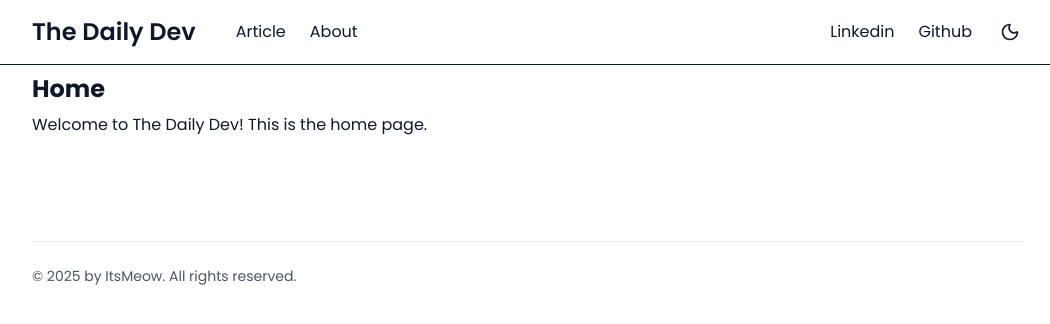
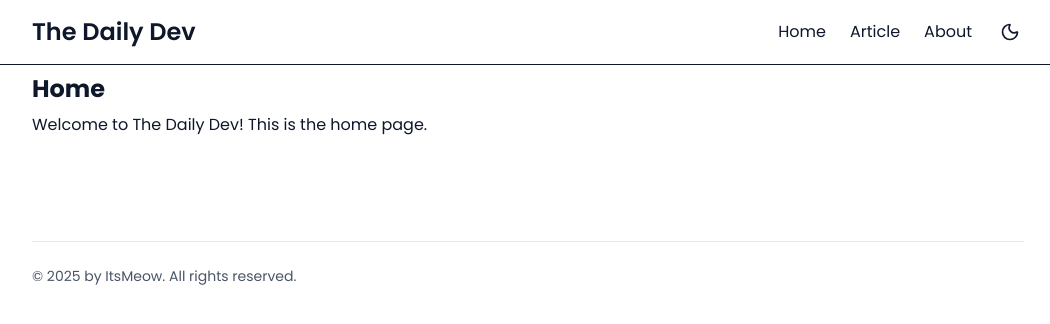
Before and after one commit to azrilpramudia/my-personal-blog, a React (Vite) app: page / in a window 1280 px wide. Shown: the top 324 px of the page, without its empty margins (112-1162 px from the left). Built offline with nearby package versions, Linux system fonts and the light colour scheme.

Commit message:
chore: rename list item in navbar

```diff
--- a/src/components/Layout/Navbar.jsx
+++ b/src/components/Layout/Navbar.jsx
@@ -47,9 +47,26 @@ const Navbar = () => {
           <Link to="/" className="text-2xl font-semibold">
             The Daily Dev
           </Link>
+        </div>
 
-          {/* Desktop Nav */}
+        {/* Right */}
+        <div className="flex items-center gap-6">
           <div className="hidden md:flex items-center gap-6">
+            <Link
+              to="/"
+              className="
+                relative inline-block
+                hover:text-[var(--nav-text-current)]
+                after:content-[''] after:absolute after:left-0 after:-bottom-1
+                after:h-[2px] after:w-0
+                after:bg-[var(--nav-text-current)]
+                after:transition-all after:duration-300
+                hover:after:w-full
+              "
+            >
+              Home
+            </Link>
+
             <Link
               to="/article"
               className="
@@ -79,18 +96,6 @@ const Navbar = () => {
             >
               About
             </Link>
-          </div>
-        </div>
-
-        {/* Right */}
-        <div className="flex items-center gap-6">
-          <div className="hidden md:flex items-center gap-6">
-            <a href="#" className="hover:underline underline-offset-4">
-              Linkedin
-            </a>
-            <a href="#" className="hover:underline underline-offset-4">
-              Github
-            </a>
           </div>
 
           {/* Theme Toggle */}
```
